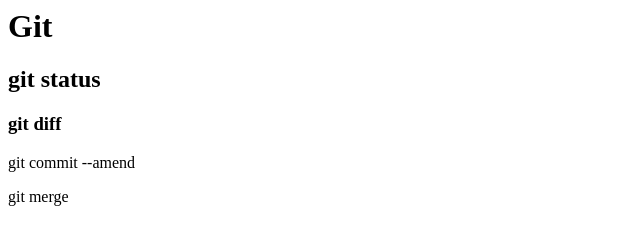
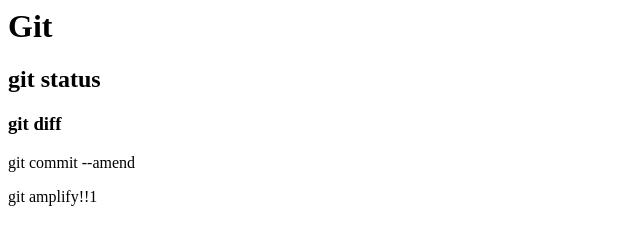
Before and after one commit to tmatsumura0926/udemy-tutorial, a plain HTML site: page index.html in a window 1280 px wide. Shown: the full height of the page, 0-640 px from the left. Drawn offline with Linux system fonts and the light colour scheme.

Commit message:
amplify test

```diff
--- a/index.html
+++ b/index.html
@@ -2,4 +2,4 @@
 <h2>git status</h2>
 <h3>git diff</h3>
 <p>git commit --amend</p>
-<p>git merge</p>
+<p>git amplify!!1</p>
```
